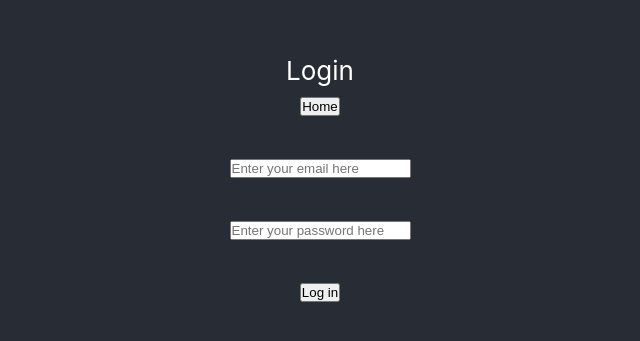
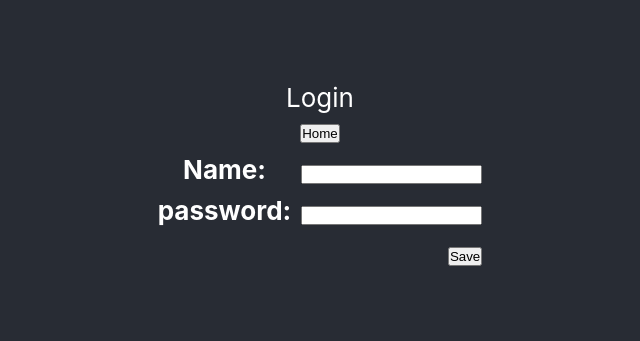
Before and after one commit to cse442-at-ub/s24semesterproject-brighterspace, a React (Create React App) app in the folder brighterspace-react-app/: page /admin-login in a window 1280 px wide. Shown: the part 221-562 px from the top of the page, without its empty margins (320-960 px from the left). Built offline with nearby package versions, Linux system fonts and the light colour scheme.

Commit message:
Task 34, Added Verification and connected to the front end

```diff
--- a/brighterspace-react-app/src/pages/admin-login.js
+++ b/brighterspace-react-app/src/pages/admin-login.js
@@ -1,5 +1,6 @@
 import React, { useState } from 'react'
 import { useNavigate } from 'react-router-dom'
+import * as events from "events";
 
 const AdminLogin = (props) => {
 
@@ -7,41 +8,71 @@ const AdminLogin = (props) => {
     const goHome = () => {
         navigate('/')
     }
-  const onButtonClick = () => {
+
+    const [inputs, setInputs] = useState([]);
+    const handleChange = (event) => {
+        const name = event.target.name;
+        const value = event.target.value;
+        setInputs(values => ({...values, [name]: value}));
+    }
+
+    const handleSubmit = async (event) => {
+        event.preventDefault()
+        console.log(inputs)
+        const requestHeader = {
+            method: 'POST',
+            header: {'Content-Type': 'application/json'},
+            body: JSON.stringify(inputs)
+        }
+        await fetch('http://localhost/BrighterSpace/PHPBackEnd/adminLoginIn.php', requestHeader)
+            .then(r => r.text())
+            .then(data => {
+               let split = data.split(',')
+                if (split[0].includes("True")){
+                    window.location.href = 'http://localhost:3000/student-home'
+                }
+            })
+
+
 
     }
-
     return (
         <div className={'mainContainer'}>
             <div className={'titleContainer'}>
                 <div>Login</div>
             </div>
             <div className={'inputContainer'}>
-        <input className={'inputButton'} type="button" onClick={goHome} value={'Home'} />
+                <input className={'inputButton'} type="button" onClick={goHome} value={'Home'}/>
             </div>
-      <br />
-      <div className={'inputContainer'}>
-        <input
 
-          placeholder="Enter your email here"
-
-          className={'inputBox'}
-        />
-
-      </div>
-      <br />
-      <div className={'inputContainer'}>
-        <input
-
-          placeholder="Enter your password here"
-
-          className={'inputBox'}
-        />
-
-      </div>
-      <br />
-      <div className={'inputContainer'}>
-        <input className={'inputButton'} type="button" onClick={onButtonClick} value={'Log in'} />
+            <div>
+                <form onSubmit={handleSubmit}>
+                    <table cellSpacing="10">
+                        <tbody>
+                        <tr>
+                            <th>
+                                <label>Name: </label>
+                            </th>
+                            <td>
+                                <input type="text" name="name" onChange={handleChange}/>
+                            </td>
+                        </tr>
+                        <tr>
+                            <th>
+                                <label>password: </label>
+                            </th>
+                            <td>
+                                <input type="text" name="pasword" onChange={handleChange}/>
+                            </td>
+                        </tr>
+                        <tr>
+                            <td colSpan="2" align="right">
+                                <button>Save</button>
+                            </td>
+                        </tr>
+                        </tbody>
+                    </table>
+                </form>
             </div>
         </div>
     )
```
Also changed, not shown: 1 other file (tests, documents, lock files or other folders). Lines whose indentation alone changed are shown as unchanged.
